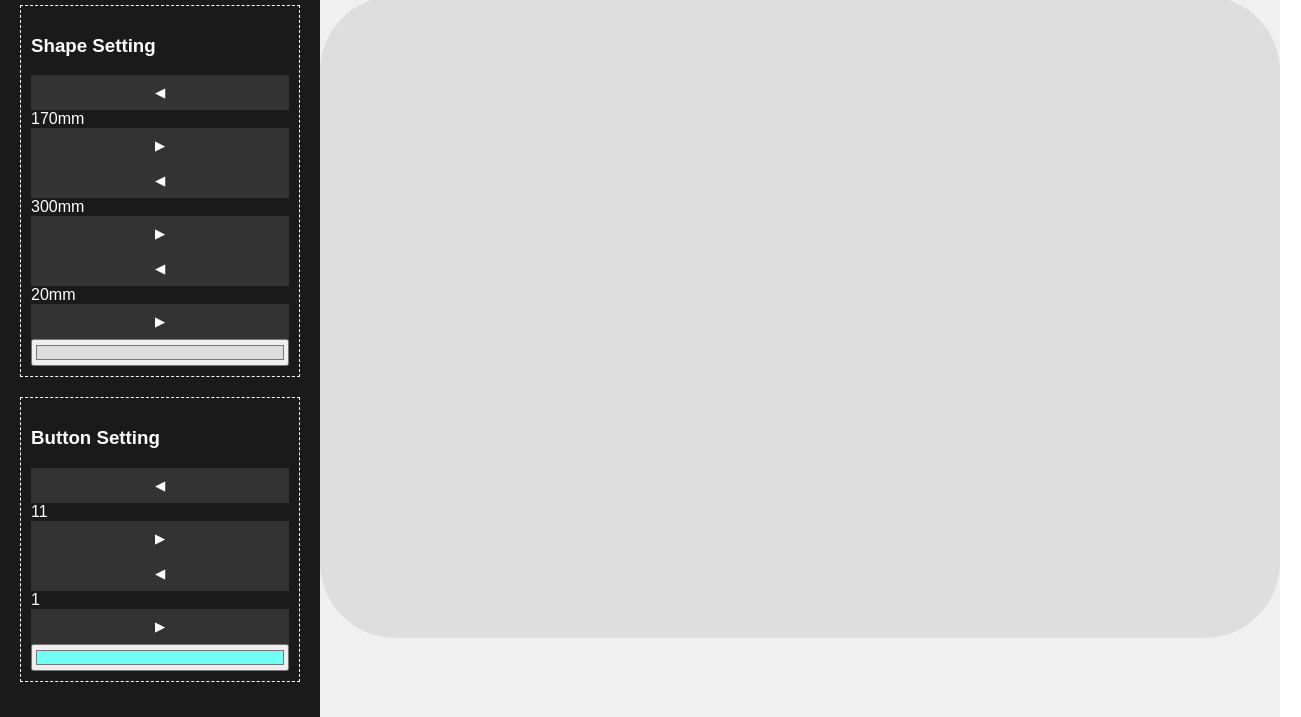
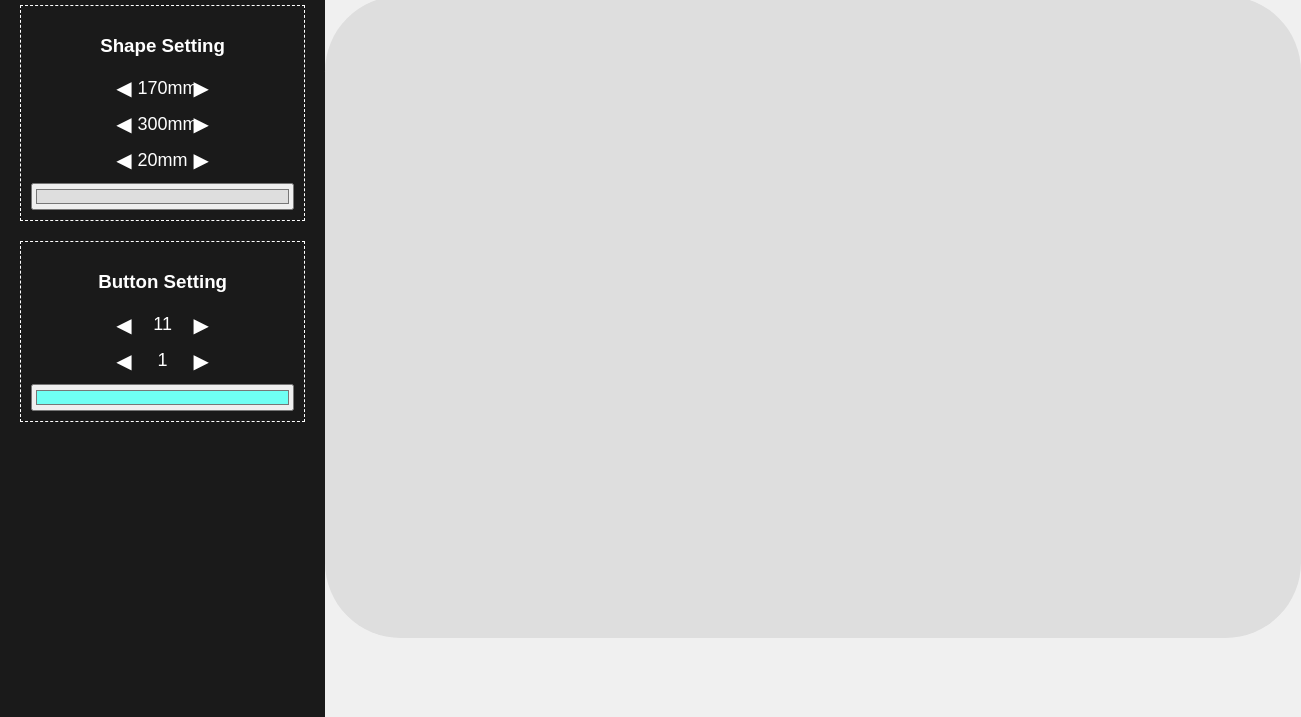
Before and after one commit to SoreiruFactory/button-layout-editor, a plain HTML site: page docs/index.html in a window 1280 px wide. Shown: the part 83-800 px from the top of the page, 1301 px wide, since content can reach past the window. Drawn offline with Linux system fonts and the light colour scheme.

Commit message:
Update styles.css

```diff
--- a/docs/styles.css
+++ b/docs/styles.css
@@ -1,11 +1,8 @@
-* {
-    box-sizing: border-box;
-}
-
 body {
     font-family: Arial, sans-serif;
     margin: 0;
     padding: 0;
+    display: flex;
 }
 
 .container {
@@ -20,7 +17,7 @@ body {
     padding: 20px;
 }
 
-.sidebar h2 {
+h2, h3 {
     text-align: center;
 }
 
@@ -30,26 +27,31 @@ body {
     border: 1px dashed #fff;
 }
 
-label {
-    display: block;
+.control {
+    display: flex;
+    justify-content: center;
+    align-items: center;
     margin-bottom: 10px;
 }
 
-input[type="range"] {
-    width: 100%;
+.arrow {
+    background: none;
+    border: none;
+    color: white;
+    font-size: 20px;
+    cursor: pointer;
 }
 
-input[type="number"], input[type="color"] {
-    width: 100%;
+.draggable {
+    width: 50px;
+    text-align: center;
+    cursor: ew-resize;
+    display: inline-block;
+    font-size: 18px;
 }
 
-button {
+input[type="color"] {
     width: 100%;
-    padding: 10px;
-    background-color: #333;
-    color: white;
-    border: none;
-    cursor: pointer;
 }
 
 .preview {
@@ -61,20 +63,9 @@ button {
 }
 
 .shape {
-    position: relative; /* これが必要 */
+    position: relative;
     background-color: #dedede;
     width: 300mm;
     height: 170mm;
     border-radius: 20mm;
-    display: flex;
-    justify-content: center;
-    align-items: center;
-    flex-wrap: wrap;
 }
-
-.button {
-    position: absolute; /* ボタンを自由に動かすためにposition: absoluteを使用 */
-    cursor: pointer;
-    border-radius: 50%;
-    border: 1px solid black;
-}
```
